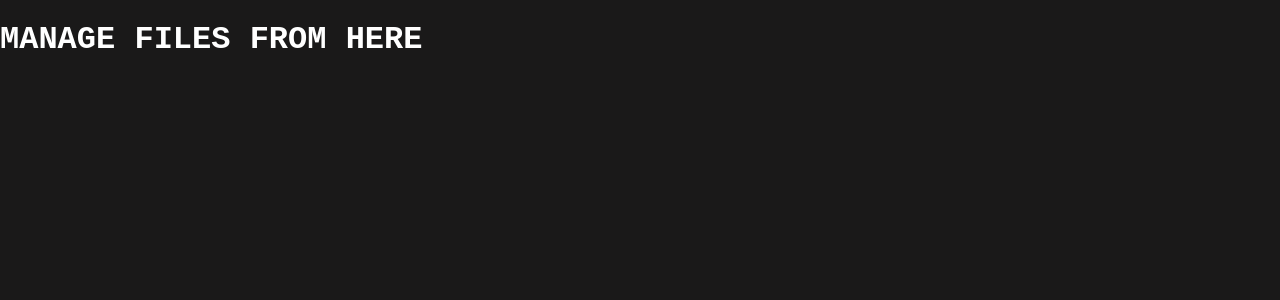
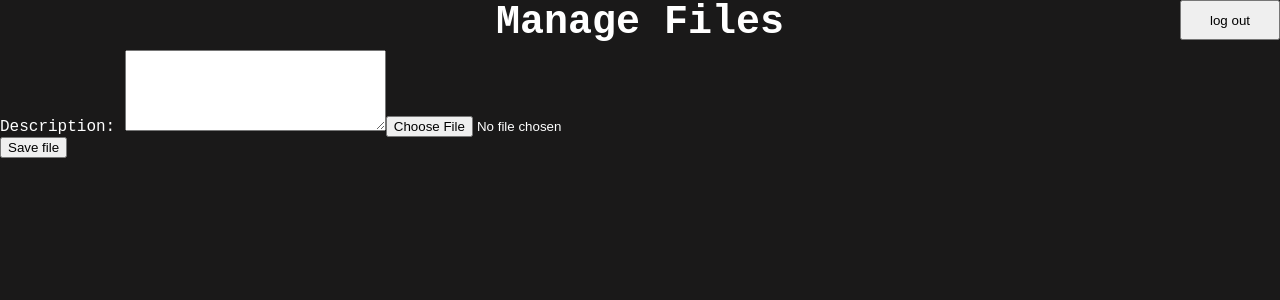
Before and after one commit to Siedem7/MedicalDataAnalysis, a React (Create React App) app in the folder frontend/: page /files in a window 1280 px wide. Shown: the top 300 px of the page. Built offline with nearby package versions, Linux system fonts and the light colour scheme.

Commit message:
File management added.

```diff
--- a/frontend/src/FileManagement/FileManagement.tsx
+++ b/frontend/src/FileManagement/FileManagement.tsx
@@ -1,7 +1,69 @@
+import React, { useState } from 'react'
+import { logout } from "../Utils/ApiUtils";
+
 export default function FileManagement() {
+    const [description, setDescription] = useState("")
+    const [filePath, setFilePath] = useState("")
+
+    const uploadFile = () => {
+        let token = localStorage.getItem('token') as string
+        let fileInput = document.getElementById("file") as HTMLInputElement
+
+        if(fileInput === null || fileInput.files === null){
+            return
+        }
+
+        var myHeaders = new Headers();
+        myHeaders.append("Authorization", "Bearer " + token);
+
+        var formdata = new FormData();
+            formdata.append("csv_file", fileInput.files[0], filePath.split(/(\\|\/)/g).pop());
+            formdata.append("description", description);
+
+        var requestOptions = {
+            method: 'POST',
+            headers: myHeaders,
+            body: formdata
+        };
+
+        fetch("http://127.0.0.1:5000/upload_file", { ...requestOptions, redirect: 'follow' })
+        .then(response => {
+            if (response.status === 403) {
+                throw new Error('Permission denied');
+            }
+            else if (response.status === 200){
+                return response.text().then((text) => {
+                alert(text);
+                });
+            }
+            else{
+                alert("Error occured.")
+            }
+        })
+        .catch(error => {
+            console.log('error', error);
+            throw error;
+        });
+    }
+
     return (
         <>
-            <h1>MANAGE FILES FROM HERE</h1>
+            <div className="header">
+                <h1>Manage Files</h1>
+                <button onClick={logout}>log out</button>
+            </div>
+
+            <div className="file-input">
+                <label htmlFor="description">Description: </label>
+                <textarea required name="description" id="description" cols={30} rows={5} onChange={(text)=>{setDescription(text.target.value)}}></textarea>
+                <input type="file" name="file" id="file" accept=".csv" onChange={(filePath)=>{setFilePath(filePath.target.value)}}/>
+            </div>
+
+            <div>
+                <button onClick={uploadFile}>
+                    Save file
+                </button>
+            </div>
         </>
     )
 }
```
Also changed, not shown: frontend/src/Utils/ApiUtils.tsx (line endings or trailing spaces).
